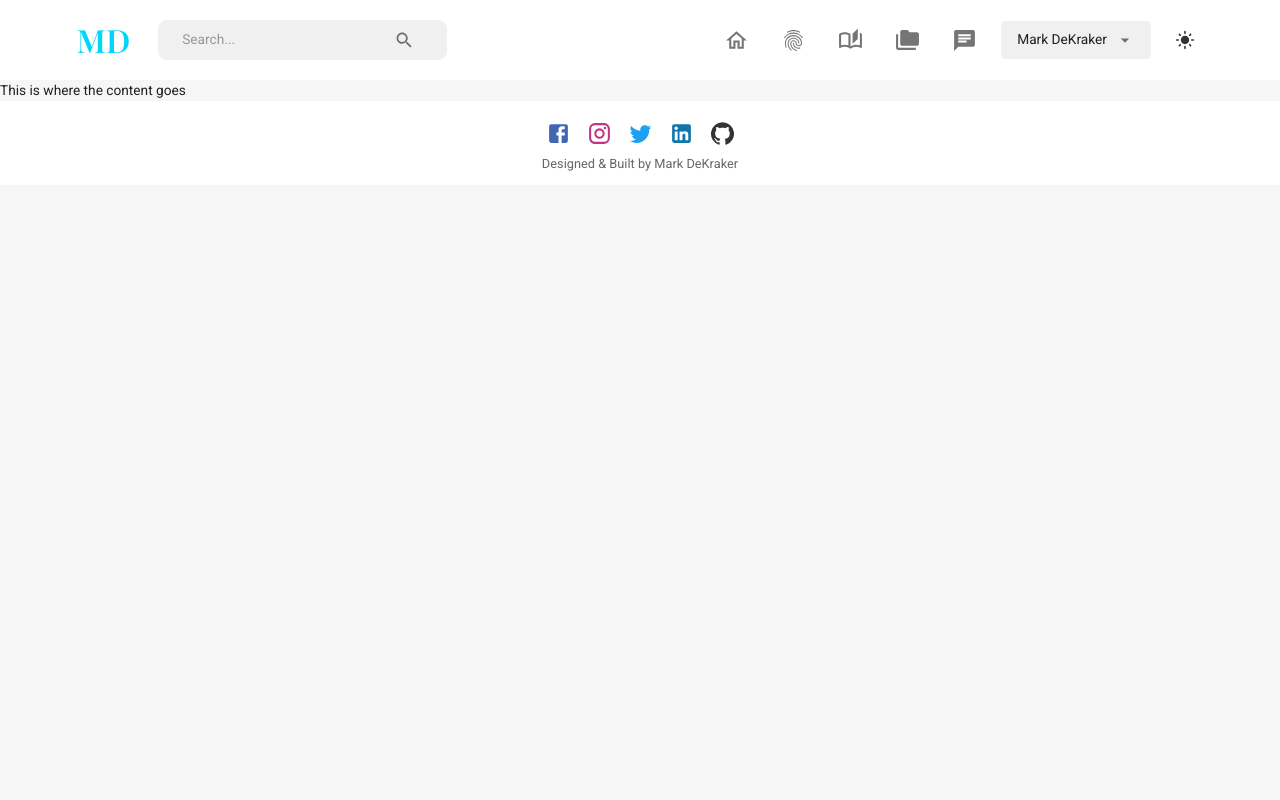
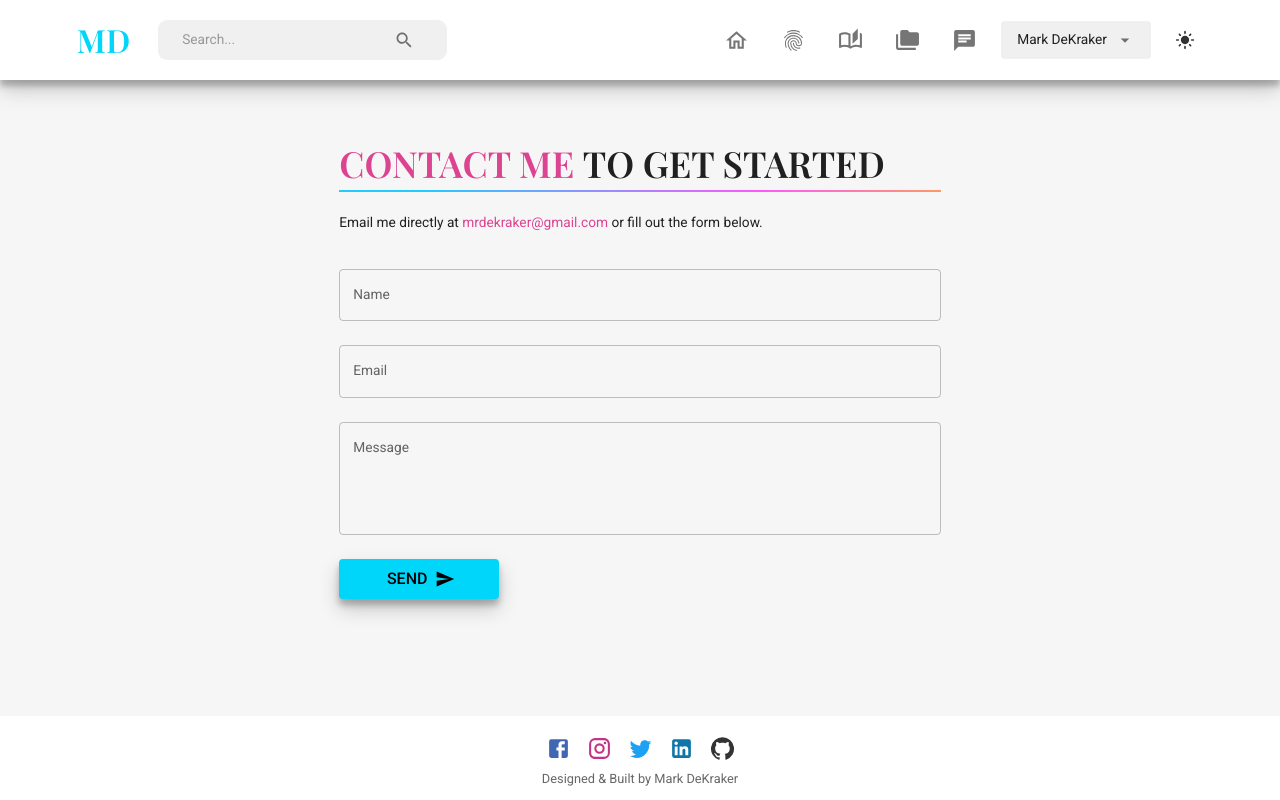
Before and after one commit to mrdekraker/mrdekraker, a React (Create React App) app in the folder client/: page /contact in a window 1280 px wide. Built offline with nearby package versions, Linux system fonts and the light colour scheme.

Commit message:
About/AboutMeWidget.jsx editing.

```diff
--- a/client/package.json
+++ b/client/package.json
@@ -12,6 +12,7 @@
     "@testing-library/jest-dom": "^5.16.5",
     "@testing-library/react": "^13.4.0",
     "@testing-library/user-event": "^13.5.0",
+    "axios": "^1.3.4",
     "formik": "^2.2.9",
     "graphql": "^16.6.0",
     "react": "^18.2.0",
--- a/client/src/components/Buttons.jsx
+++ b/client/src/components/Buttons.jsx
@@ -11,19 +11,18 @@ export const GradientButton = styled(Button)(({ theme }) => ({
 }));
 
 export const GradientButtonOutline = styled(Button)(({ theme }) => ({
-  // background: "transparent",
   background: "none",
-  // background: "#03045E",
   border: "2px solid transparent",
   borderImage: "linear-gradient(90deg, #24CBFF, #FC59FF, #FFBD0C)",
   borderImageSlice: 1,
-  // color: "#fff",
-  // color: "black",
-  // hover: {
-  //   background: "none",
-  //   color: "#fff",
-  // }
 }));
 
-
-// export default { GradientButton, GradientButtonOutline };
+export const ContactButton = styled(Button)(({ theme }) => ({
+  background: theme.palette.mode === "dark" ? "#000" : "#FFF",
+  color: theme.palette.mode === "dark" ? "000" : "#000",
+  width: "10rem",
+  "&:hover": {
+    background: "#FFF",
+    color: "#DC4492",
+  },
+}));
--- /dev/null
+++ b/client/src/components/LineGradient.jsx
@@ -0,0 +1,16 @@
+import { Box } from "@mui/material";
+
+const LineGradient = ({ width = "100%" }) => {
+  return (
+    <Box
+      height="0.125rem"
+      width={width}
+      sx={{
+        background:
+          "linear-gradient(90deg, #24CBFF 14.53%, #FC59FF 69.36%, #FFBD0C 117.73%)",
+      }}
+    />
+  );
+};
+
+export default LineGradient;
--- a/client/src/scenes/About.jsx
+++ b/client/src/scenes/About.jsx
@@ -7,14 +7,22 @@ const About = () => {
   const isNonMobileScreens = useMediaQuery("(min-width: 1000px)");
 
   return (
-    <Box>
+    <Box display="flex" flexDirection="column" width="100vw" height="100%">
       <Navbar />
+
+      {/* CONTENT CONTAINER */}
       <Box
-        width="100%"
-        padding="2rem 6%"
-        display={isNonMobileScreens ? "flex" : "block"}
+        padding="2rem 3%"
+        flexGrow={1}
+        display="flex"
+        flexDirection={isNonMobileScreens ? "row" : "column"}
         gap="0.5rem"
-        justifyContent="space-between">
+        justifyContent="space-between"
+        sx={{
+          overflowX: "hidden",
+          margin: "0",
+        }}
+      >
         <AboutMeWidget />
       </Box>
       {/* <ContactPage fullName={fullName} /> */}
--- a/client/src/scenes/Contact.jsx
+++ b/client/src/scenes/Contact.jsx
@@ -1,16 +1,185 @@
-import { Button, Box, Typography, useMediaQuery } from "@mui/material";
+import { Button, Box, IconButton, Typography, TextField, useMediaQuery, useTheme } from "@mui/material";
+import { Send } from "@mui/icons-material"
+import { useFormik } from "formik";
+import * as Yup from "yup";
+import axios from "axios";
+
+import { ContactButton } from "components/Buttons";
+import LineGradient from "components/LineGradient";
+import FlexBetween from "components/FlexBetween";
 
 import Navbar from "./Navbar";
 import Footer from "./Footer";
 
-const HomePage = () => {
+const validationSchema = Yup.object({
+  name: Yup.string().required("Required"),
+  email: Yup.string().email("Invalid email address").required("Required"),
+  message: Yup.string().required("Required"),
+});
+
+const Contact = () => {
+  const isNonMobileScreens = useMediaQuery("(min-width: 1000px)");
+  const theme = useTheme();
+
+  const formik = useFormik({
+    initialValues: {
+      name: "",
+      email: "",
+      message: "",
+    },
+    validationSchema: validationSchema,
+    onSubmit: async (values) => {
+      try {
+        const response = await axios.post(
+          "https://formsubmit.co/52edcdc9df4224d998079bae78fb4893",
+          {
+            name: values.name,
+            email: values.email,
+            message: values.message,
+          },
+          {
+            headers: {
+              "Content-Type": "application/json",
+            },
+          }
+        );
+        console.log(response);
+        // TODO: NOTIFY USER HERE
+      } catch (error) {
+        console.log(error);
+        // TODO: NOTIFY USER HERE
+      }
+    },
+  });
+
   return (
     <Box display="flex" flexDirection="column" width="100vw" height="100%">
       <Navbar />
-      <Typography>This is where the content goes</Typography>
+      <Box
+        flexGrow={1}
+        padding="2rem 3%"
+        flexDirection={isNonMobileScreens ? "row" : "column"}
+        sx={{
+          overflowX: "hidden",
+          margin: "0",
+        }}>
+        {/* PAGE NAMEPLATE */}
+        <Box
+          width={isNonMobileScreens ? "50%" : "100%"}
+          sx={{
+            margin: "1.5rem auto"
+          }}
+        >
+          <Box
+            flexDirection={isNonMobileScreens ? "row" : "column"}
+            // flexDirection="row"
+            display="flex">
+            <Typography
+              fontFamily={"Playfair Display, serif"}
+              fontWeight="600"
+              color={theme.palette.mode === "dark" ? "primary" : "#DC4492"}
+              fontSize="2.25rem"
+              textTransform={"uppercase"}>
+              Contact Me&nbsp;
+            </Typography>
+            <Typography
+              fontFamily={"Playfair Display, serif"}
+              fontWeight="600"
+              fontSize="2.25rem"
+              textTransform={"uppercase"}
+              order={isNonMobileScreens ? 1 : 0}>
+              To Get Started
+            </Typography>
+          </Box>
+          <LineGradient width="100%" />
+          <Box
+            margin="1.25rem 0"
+            display="flex"
+            flexDirection={isNonMobileScreens ? "row" : "column"}
+          >
+            <Box>
+
+            </Box>
+            <Typography>Email me directly at&nbsp;</Typography>
+            <Typography
+              color={theme.palette.mode === "dark" ? "primary" : "#DC4492"}
+              onClick={() => window.open("mailto:mrdekraker@gmail.com")}
+              sx={{
+                cursor: "pointer",
+                "&:hover": {
+                  textDecoration: "underline",
+                },
+              }}
+            >
+              mrdekraker@gmail.com
+            </Typography>
+            <Typography>&nbsp;or fill out the form below.</Typography>
+          </Box>
+
+          {/* FORM */}
+          <form onSubmit={formik.handleSubmit}>
+            <TextField
+              fullWidth
+              id="name"
+              name="name"
+              label="Name"
+              value={formik.values.name}
+              onChange={formik.handleChange}
+              error={formik.touched.name && Boolean(formik.errors.name)}
+              helperText={formik.touched.name && formik.errors.name}
+              margin="normal"
+            />
+            <TextField
+              fullWidth
+              id="email"
+              name="email"
+              label="Email"
+              value={formik.values.email}
+              onChange={formik.handleChange}
+              error={formik.touched.email && Boolean(formik.errors.email)}
+              helperText={formik.touched.email && formik.errors.email}
+              margin="normal"
+            />
+            <TextField
+              fullWidth
+              multiline
+              rows={4}
+              id="message"
+              name="message"
+              label="Message"
+              value={formik.values.message}
+              onChange={formik.handleChange}
+              error={formik.touched.message && Boolean(formik.errors.message)}
+              helperText={formik.touched.message && formik.errors.message}
+              margin="normal"
+            />
+            <Button
+              type="submit"
+              variant="contained"
+              endIcon={<Send />}
+              sx={{
+                margin: "1rem 0",
+                width: "10rem",
+                fontSize: "Clamp(.8rem, 1rem, 1.2rem)",
+                color: theme.palette.mode === "dark" ? "#FFF" : "#000",
+                boxShadow:
+                  theme.palette.mode === "dark"
+                    ? "none"
+                    : "rgba(0, 0, 0, 0.19) 0px 10px 20px, rgba(0, 0, 0, 0.23) 0px 6px 6px;",
+                "&:hover": {
+                  color: theme.palette.mode === "dark" ? "primary" : "#DC4492",
+                  backgroundColor:
+                    theme.palette.mode === "dark" ? "#DC4492" : "#FFF",
+                },
+              }}>
+              Send
+            </Button>
+          </form>
+        </Box>
+      </Box>
       <Footer />
     </Box>
   );
-};
+}
 
-export default HomePage;
+export default Contact;
--- a/client/src/scenes/Navbar.jsx
+++ b/client/src/scenes/Navbar.jsx
@@ -45,7 +45,14 @@ const Navbar = () => {
   const fullName = `Mark DeKraker`;
 
   return (
-    <FlexBetween padding="1rem 6%" backgroundColor={alt}>
+    <FlexBetween
+      padding="1rem 6%"
+      backgroundColor={alt}
+      boxShadow={
+        isNonMobileScreens && theme.palette.mode === "light"
+          ? "rgba(0, 0, 0, 0.19) 0px 10px 20px, rgba(0, 0, 0, 0.23) 0px 6px 6px"
+          : "none"
+      }>
       <FlexBetween gap="1.75rem">
         <Typography
           fontFamily="Playfair Display"
@@ -169,8 +176,6 @@ const Navbar = () => {
           sx={{
             backgroundColor: `${background}e6`,
           }}>
-
-
           {/* CLOSE ICON */}
           <Box display="flex" justifyContent="flex-end" p="1rem">
             <IconButton
--- a/client/src/scenes/widgets/AboutMeWidget.jsx
+++ b/client/src/scenes/widgets/AboutMeWidget.jsx
@@ -1,46 +1,66 @@
-import { Box, Grid, Typography } from "@mui/material";
+import { Box, Grid, Typography, useMediaQuery, useTheme } from "@mui/material";
 
+import LineGradient from "components/LineGradient";
 import mdek from "assets/mdek.png";
+import brush from "assets/brush.png";
 
 const AboutMeWidget = () => {
+  const isNonMobileScreens = useMediaQuery("(min-width: 1000px)");
+  const theme = useTheme();
+
+
   return (
+
+    // LEFT COLUMN
     <Box
-      sx={{
-        overflow: "hidden",
-      }}
+      width={isNonMobileScreens ? "50%" : "100%"}
+      order={isNonMobileScreens ? 1 : 0}
     >
-      <Grid container spacing={2}>
-        <Grid item xs={12} md={6}>
+      <Box display="flex" flexDirection="row">
+        <Box sx={{ position: "relative" }}>
           <Typography
+            fontFamily="Playfair Display"
+            fontWeight="600"
+            fontSize="clamp(2rem, 3rem, 3.5rem)"
+            color={theme.palette.mode === "dark" ? "#FFF" : "primary"}
             sx={{
-              fontSize: "clamp(1.5rem, 5vw, 2.5rem)",
-              fontFamily: "Playfair Display",
-            }}
-          >
-            About Me
+              position: "relative",
+              display: "inline-block",
+              "&:after": {
+                content: "''",
+                position: "absolute",
+                top: "50%",
+                left: "50%",
+                width: "450px",
+                height: "214px",
+                // backgroundImage: `url(${brush})`,
+                backgroundSize: "contain",
+                backgroundPosition: "center",
+                backgroundRepeat: "no-repeat",
+                transform: "translate(-45%, -55%)",
+                zIndex: "-1",
+              },
+            }}>
+            About&nbsp;
           </Typography>
-          <Typography>
-            I am a full stack web developer with a passion for learning and
-            creating. I have a background in the medical field and have worked
-            with many different types of people. I am a hard worker and a team
-            player. I am always looking for new challenges and opportunities to
-            grow.
-          </Typography>
-        </Grid>
-        <Grid item xs={12} md={6}
-          sx={{
-            display: "flex",
-            justifyContent: "center",
-            filter: "grayscale(100%)",
-            "&:hover": {
-              transition: "all 0.5s ease",
-              filter: "grayscale(0%)",
-            },
-          }}
-        >
-          <img src={mdek} alt="Mark DeKraker" width="600px" />
-        </Grid>
-      </Grid>
+        </Box>
+        <Typography
+          fontFamily="Playfair Display"
+          fontWeight="600"
+          fontSize="clamp(2rem, 3rem, 3.5rem)"
+          color={theme.palette.mode === "dark" ? "primary" : "#DC4492"}>
+          Me
+        </Typography>
+      </Box>
+      <LineGradient width="200px" />
+
+      {/* ABOUT ME COPY */}
+      <Box border="1px solid green" margin="1rem 0">
+        <Typography fontSize="clamp(.8rem, 1rem, 1.2rem)">
+          This is where I will write about myself. I am a full stack web
+          developer
+        </Typography>
+      </Box>
     </Box>
   );
 };
```
Also changed, not shown: client/src/scenes/HomePage.jsx (+5 -4 lines), 1 other file (tests, documents, lock files or other folders).
